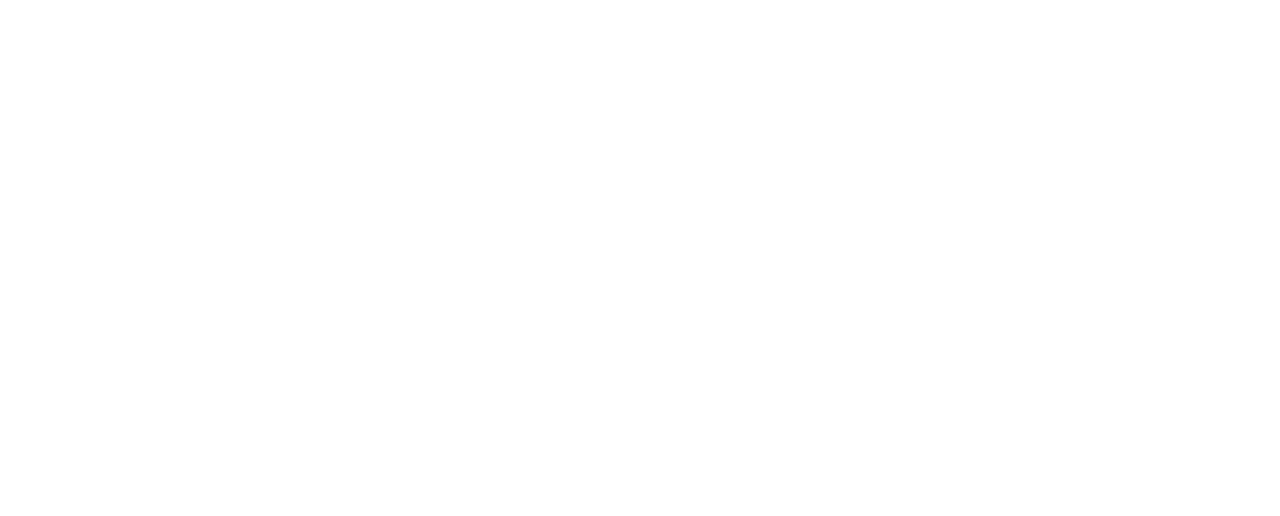
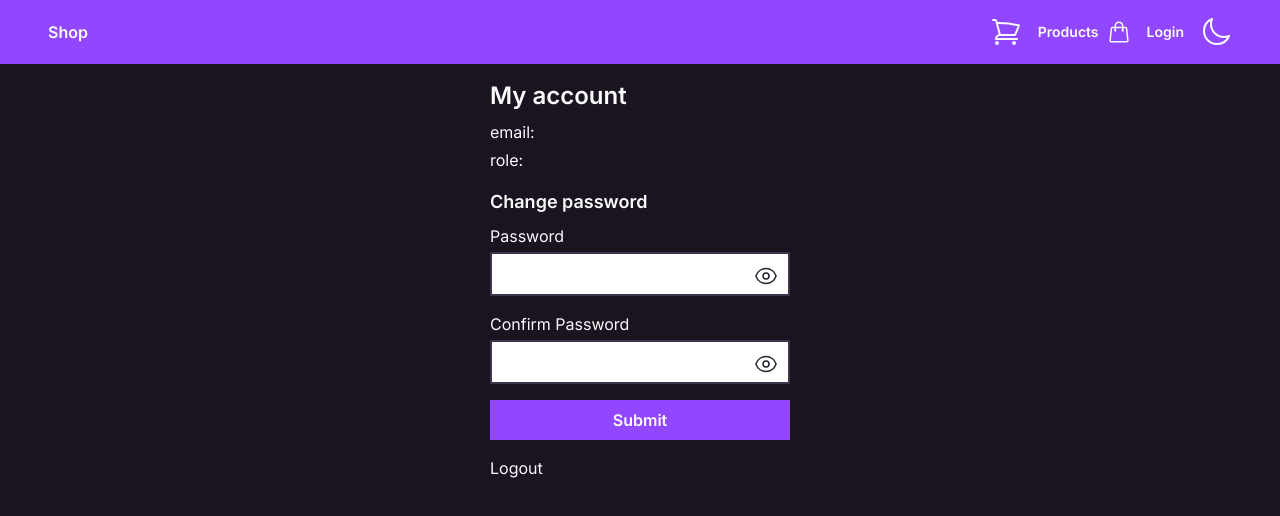
Before and after one commit to felixx78/Shop, a React (Vite) app in the folder client/: page /account in a window 1280 px wide. Before the commit this address had no page. Shown: the top 516 px of the page. Built offline with nearby package versions, Linux system fonts and the light colour scheme.

Commit message:
add MyAccountPage

```diff
--- a/client/src/App.tsx
+++ b/client/src/App.tsx
@@ -6,6 +6,8 @@ import SignupPage from "./pages/SignupPage";
 import ProductsPage from "./pages/ProductsPage";
 import ProductPage from "./pages/ProductPage";
 import CartPage from "./pages/CartPage";
+import MyAccountPage from "./pages/MyAccountPage";
+import LogoutPage from "./pages/LogoutPage";
 
 function App() {
   return (
@@ -18,8 +20,12 @@ function App() {
 
         <Route path="/cart" element={<CartPage />} />
 
+        <Route path="/account" element={<MyAccountPage />} />
+
         <Route path="/login" element={<LoginPage />} />
         <Route path="/signup" element={<SignupPage />} />
+
+        <Route path="/logout" element={<LogoutPage />} />
       </Route>
     </Routes>
   );
--- /dev/null
+++ b/client/src/pages/MyAccountPage.tsx
@@ -0,0 +1,116 @@
+import { useDispatch, useSelector } from "react-redux";
+import { RootState } from "../lib/definition";
+import { userActions } from "../reducer/userReducer";
+import { useNavigate } from "react-router-dom";
+import AuthInput from "../components/AuthInput";
+import axiosPrivate from "../api/axiosPrivate";
+import { useState } from "react";
+import { ToastContainer, toast } from "react-toastify";
+
+function MyAccountPage() {
+  const user = useSelector((state: RootState) => state.user.user);
+  const navigate = useNavigate();
+  const dispatch = useDispatch();
+
+  const [errors, setErrors] = useState({
+    password: { isError: false, errorMessage: "" },
+    confirm_password: { isError: false, errorMessage: "" },
+  });
+
+  const handleLogout = () => {
+    dispatch(userActions.logout());
+    navigate("/login");
+  };
+
+  const handleChangePassword = (e: React.FormEvent<HTMLFormElement>) => {
+    e.preventDefault();
+
+    const formData = new FormData(e.currentTarget);
+    const password = formData.get("password")?.toString().trim();
+    const confirm_password = formData
+      .get("confirm_password")
+      ?.toString()
+      .trim();
+
+    if (!password) {
+      setErrors((prev) => ({
+        ...prev,
+        password: { isError: true, errorMessage: "Require" },
+      }));
+    }
+
+    if (!confirm_password) {
+      setErrors((prev) => ({
+        ...prev,
+        confirm_password: { isError: true, errorMessage: "Require" },
+      }));
+      return;
+    }
+
+    if (password !== confirm_password) {
+      setErrors((prev) => ({
+        ...prev,
+        confirm_password: {
+          isError: true,
+          errorMessage: "Passwords doesn't match",
+        },
+      }));
+      return;
+    }
+
+    axiosPrivate.post("/api/user/changepassword", { password: password });
+
+    toast("Password changed", {
+      style: { background: "#4CAF50" },
+      bodyStyle: { color: "#fbfafc" },
+    });
+
+    e.currentTarget.reset();
+  };
+
+  return (
+    <div className="px-4">
+      <ToastContainer hideProgressBar autoClose={1500} />
+      <div className="mx-auto max-w-[300px] pt-2">
+        <h1 className="mb-2 text-2xl font-bold">My account</h1>
+        <div className="mb-1">email: {user.email}</div>
+        <div className="mb-4">role: {user.role}</div>
+
+        <h2 className="mb-2 text-lg font-bold">Change password</h2>
+        <form onSubmit={handleChangePassword} className="mb-4">
+          <AuthInput
+            label="Password"
+            name="password"
+            type="password"
+            required
+            isError={errors.password.isError}
+            errorMessage={errors.confirm_password.errorMessage}
+          />
+          <AuthInput
+            label="Confirm Password"
+            name="confirm_password"
+            type="password"
+            required
+            isError={errors.confirm_password.isError}
+            errorMessage={errors.confirm_password.errorMessage}
+          />
+          <button
+            type="submit"
+            className="w-[300px] bg-primary py-2 font-bold hover:bg-primary-dark"
+          >
+            Submit
+          </button>
+        </form>
+
+        <button
+          onClick={handleLogout}
+          className="ml-auto mr-0 inline-block hover:underline"
+        >
+          Logout
+        </button>
+      </div>
+    </div>
+  );
+}
+
+export default MyAccountPage;
```
